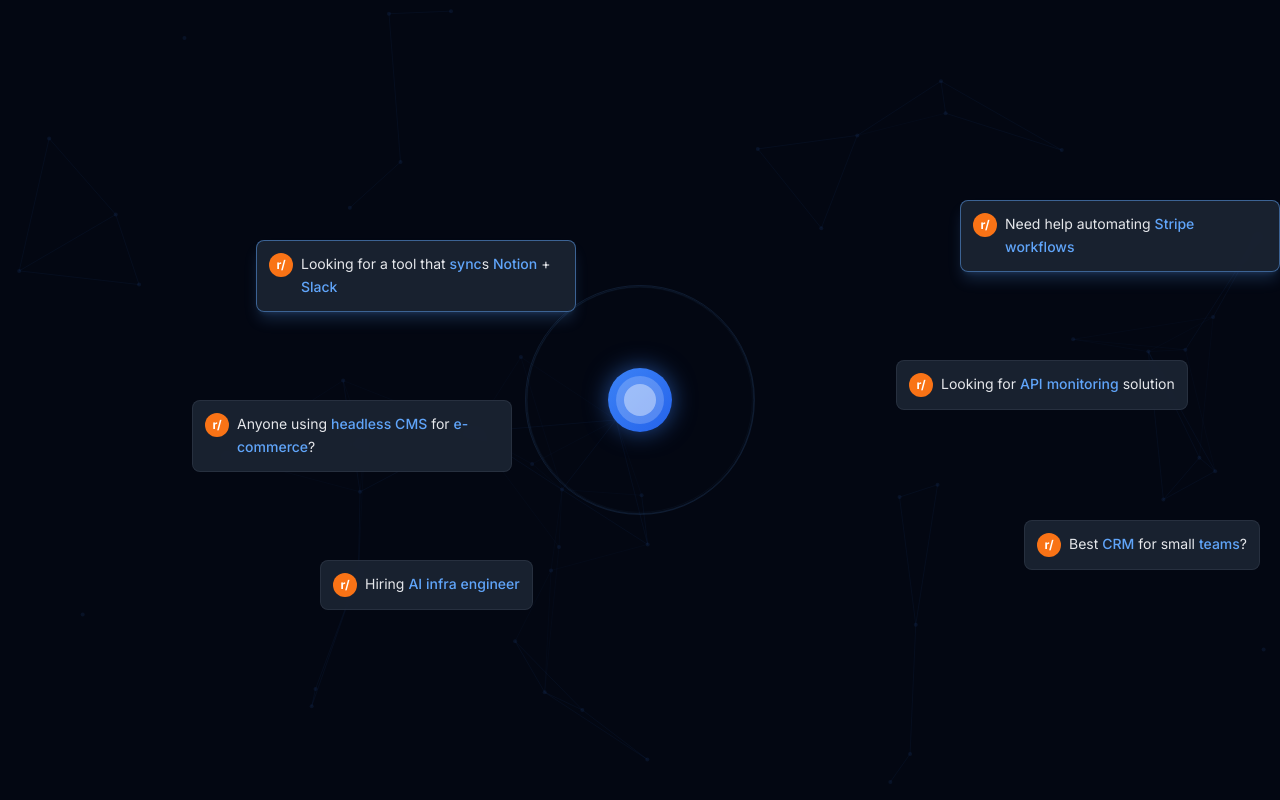
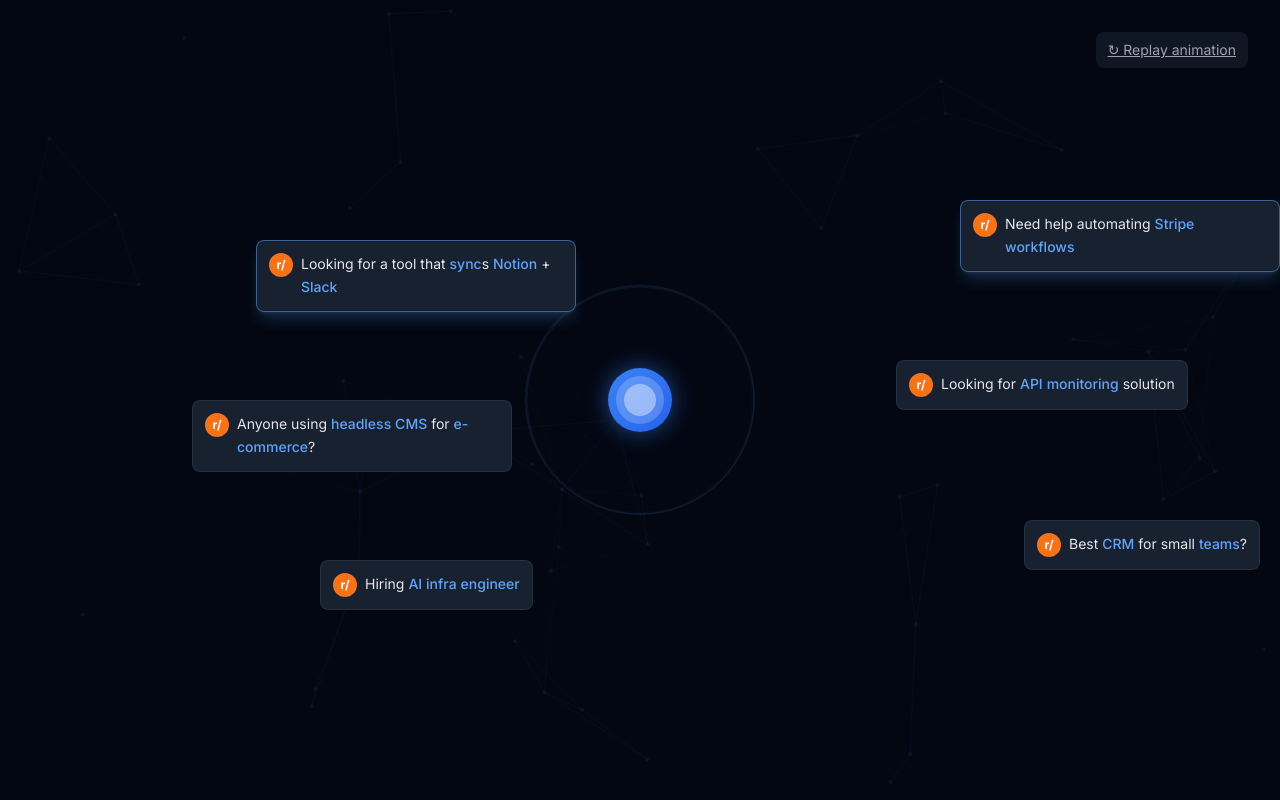
Before and after one commit to an2yea/SignalScout, a React (Vite) app: page / in a window 1280 px wide. Shown: the top 800 px of the page. Built offline with nearby package versions, Linux system fonts and the light colour scheme.

Commit message:
Reddit Discovery with Immediate Scroll After Posts

```diff
--- a/src/App.tsx
+++ b/src/App.tsx
@@ -3,7 +3,6 @@
 import { CentralHub } from './components/CentralHub';
 import { RedditPost } from './components/RedditPost';
 import { ConnectionLines } from './components/ConnectionLines';
-import { ScrollNudge } from './components/ScrollNudge';
 import { CTASection } from './components/CTASection';
 
 const redditPosts = [
@@ -43,25 +42,20 @@
 
 function App() {
   const [animationPhase, setAnimationPhase] = useState(0);
-  const [showScrollNudge, setShowScrollNudge] = useState(false);
   const [autoScrollTriggered, setAutoScrollTriggered] = useState(false);
 
   useEffect(() => {
     const timeline = [
       { phase: 1, delay: 0 },      // Start pulse (0s)
       { phase: 2, delay: 1000 },   // Show Reddit posts (1s)
-      { phase: 3, delay: 4000 },   // Connect lines (4s)
-      { phase: 4, delay: 7000 },   // Show scroll nudge (7s)
-      { phase: 5, delay: 10000 },  // Auto scroll (10s)
+      { phase: 3, delay: 2200 },   // Connect lines (2.2s - after last post appears)
+      { phase: 4, delay: 3500 },   // Auto scroll (3.5s - shortly after connections)
     ];
 
     timeline.forEach(({ phase, delay }) => {
       setTimeout(() => {
         setAnimationPhase(phase);
         if (phase === 4) {
-          setShowScrollNudge(true);
-        }
-        if (phase === 5) {
           setAutoScrollTriggered(true);
           // Auto scroll to CTA section
           const ctaSection = document.getElementById('cta-section');
@@ -71,8 +65,6 @@
               block: 'start'
             });
           }
-          // Hide scroll nudge after scroll starts
-          setTimeout(() => setShowScrollNudge(false), 1000);
         }
       }, delay);
     });
@@ -80,7 +72,6 @@
 
   const handleReplayAnimation = () => {
     setAnimationPhase(0);
-    setShowScrollNudge(false);
     setAutoScrollTriggered(false);
 
     // Scroll back to top
@@ -91,18 +82,14 @@
       const timeline = [
         { phase: 1, delay: 0 },
         { phase: 2, delay: 1000 },
-        { phase: 3, delay: 4000 },
-        { phase: 4, delay: 7000 },
-        { phase: 5, delay: 10000 },
+        { phase: 3, delay: 2200 },
+        { phase: 4, delay: 3500 },
       ];
 
       timeline.forEach(({ phase, delay }) => {
         setTimeout(() => {
           setAnimationPhase(phase);
           if (phase === 4) {
-            setShowScrollNudge(true);
-          }
-          if (phase === 5) {
             setAutoScrollTriggered(true);
             const ctaSection = document.getElementById('cta-section');
             if (ctaSection) {
@@ -111,7 +98,6 @@
                 block: 'start'
               });
             }
-            setTimeout(() => setShowScrollNudge(false), 1000);
           }
         }, delay);
       });
@@ -148,11 +134,17 @@
           />
         )}
 
-        {/* Scroll nudge */}
-        <ScrollNudge
-          isVisible={showScrollNudge}
-          onReplay={handleReplayAnimation}
-        />
+        {/* Replay button - only show after scroll */}
+        {autoScrollTriggered && (
+          <div className="absolute top-8 right-8">
+            <button
+              onClick={handleReplayAnimation}
+              className="text-gray-400 hover:text-gray-200 text-sm underline transition-colors duration-200 bg-gray-800/50 px-3 py-2 rounded-lg backdrop-blur-sm"
+            >
+              ↻ Replay animation
+            </button>
+          </div>
+        )}
       </div>
 
       {/* CTA Section */}
```
